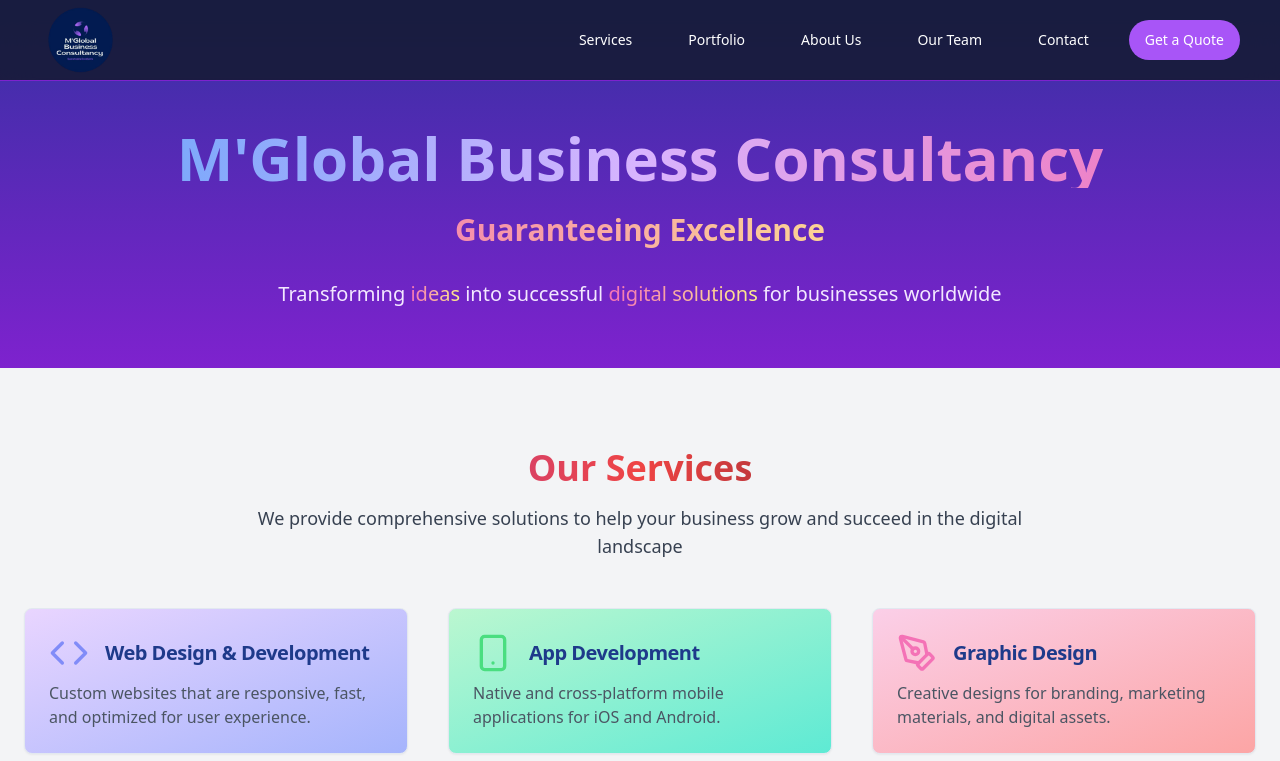
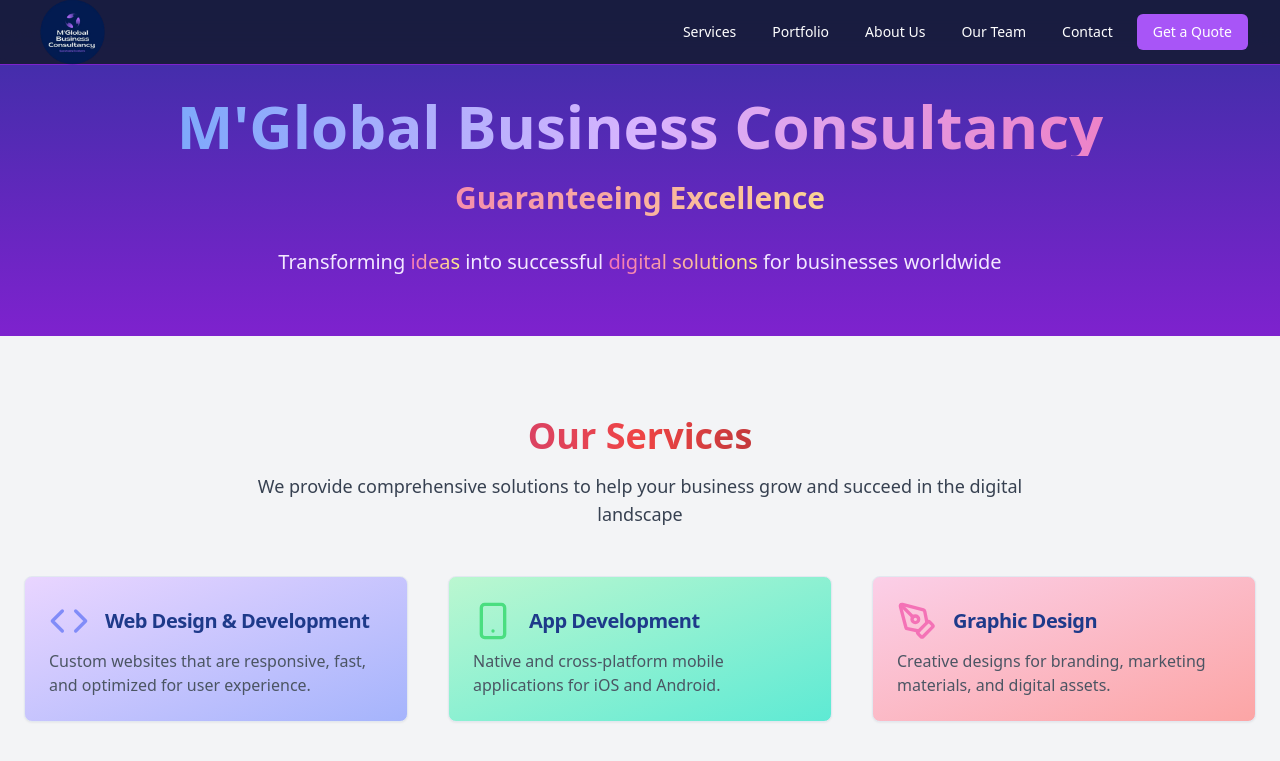
Before and after one commit to Montanah/M-Global-Business-Consultancy, a React (Vite) app: page / in a window 1280 px wide. Shown: the top 761 px of the page. Built offline with nearby package versions, Linux system fonts and the light colour scheme.

Commit message:
Reduce nav bar item size
Reduce the size of navigation bar items to decrease the space they occupy.

```diff
--- a/src/pages/Index.tsx
+++ b/src/pages/Index.tsx
@@ -71,29 +71,29 @@ const Index = () => {
         transition={{ duration: 0.8 }}
         className="border-b border-purple-700 bg-gray-900/80 backdrop-blur-lg fixed w-full z-20"
       >
-        <div className="max-w-7xl mx-auto px-6 sm:px-8 lg:px-10">
-          <div className="flex justify-between h-20 items-center">
+        <div className="max-w-7xl mx-auto px-4 sm:px-6 lg:px-8">
+          <div className="flex justify-between h-16 items-center">
             <Logo />
 
             {/* Desktop Navigation */}
-            <div className="hidden md:flex items-center space-x-6">
-              <a href="#services" onClick={(e) => smoothScroll(e, '#services')} className="text-white hover:text-purple-300 transition duration-300 ease-in-out transform hover:scale-110">
-                <Button variant="ghost" className="hover:rounded-full">Services</Button>
+            <div className="hidden md:flex items-center space-x-3">
+              <a href="#services" onClick={(e) => smoothScroll(e, '#services')} className="text-white hover:text-purple-300 transition duration-300">
+                <Button variant="ghost" size="sm" className="text-sm px-3 py-2">Services</Button>
               </a>
-              <a href="#portfolio" onClick={(e) => smoothScroll(e, '#portfolio')} className="text-white hover:text-purple-300 transition duration-300 ease-in-out transform hover:scale-110">
-                <Button variant="ghost" className="hover:rounded-full">Portfolio</Button>
+              <a href="#portfolio" onClick={(e) => smoothScroll(e, '#portfolio')} className="text-white hover:text-purple-300 transition duration-300">
+                <Button variant="ghost" size="sm" className="text-sm px-3 py-2">Portfolio</Button>
               </a>
-              <a href="/about" className="text-white hover:text-purple-300 transition duration-300 ease-in-out transform hover:scale-110">
-                <Button variant="ghost" className="hover:rounded-full">About Us</Button>
+              <a href="/about" className="text-white hover:text-purple-300 transition duration-300">
+                <Button variant="ghost" size="sm" className="text-sm px-3 py-2">About Us</Button>
               </a>
-              <a href="/team" className="text-white hover:text-purple-300 transition duration-300 ease-in-out transform hover:scale-110">
-                <Button variant="ghost" className="hover:rounded-full">Our Team</Button>
+              <a href="/team" className="text-white hover:text-purple-300 transition duration-300">
+                <Button variant="ghost" size="sm" className="text-sm px-3 py-2">Our Team</Button>
               </a>
-              <a href="#footer" onClick={(e) => smoothScroll(e, '#footer')} className="text-white hover:text-purple-300 transition duration-300 ease-in-out transform hover:scale-110">
-                <Button variant="ghost" className="hover:rounded-full">Contact</Button>
+              <a href="#footer" onClick={(e) => smoothScroll(e, '#footer')} className="text-white hover:text-purple-300 transition duration-300">
+                <Button variant="ghost" size="sm" className="text-sm px-3 py-2">Contact</Button>
               </a>
-              <a href="#footer" onClick={(e) => smoothScroll(e, '#footer')} className="text-white hover:text-purple-300 transition duration-300 ease-in-out transform hover:scale-110">
-                <Button className="bg-purple-500 hover:bg-purple-600 text-white rounded-full">Get a Quote</Button>
+              <a href="#footer" onClick={(e) => smoothScroll(e, '#footer')} className="text-white hover:text-purple-300 transition duration-300">
+                <Button size="sm" className="bg-purple-500 hover:bg-purple-600 text-white text-sm px-4 py-2">Get a Quote</Button>
               </a>
             </div>
 
@@ -101,8 +101,8 @@ const Index = () => {
             <div className="md:hidden">
               <Sheet open={isOpen} onOpenChange={setIsOpen}>
                 <SheetTrigger asChild>
-                  <Button variant="ghost" size="icon" className="h-10 w-10 text-white">
-                    <Menu className="h-6 w-6" />
+                  <Button variant="ghost" size="icon" className="h-8 w-8 text-white">
+                    <Menu className="h-5 w-5" />
                     <span className="sr-only">Open menu</span>
                   </Button>
                 </SheetTrigger>
@@ -157,7 +157,7 @@ const Index = () => {
       </motion.nav>
 
       {/* Hero Section */}
-      <motion.div variants={fadeInUp} initial="hidden" animate="visible" className="pt-32 pb-5 px-6 text-center bg-gradient-to-b from-indigo-800 to-purple-700 relative z-10"> {/* Added relative z-index */}
+      <motion.div variants={fadeInUp} initial="hidden" animate="visible" className="pt-24 pb-5 px-6 text-center bg-gradient-to-b from-indigo-800 to-purple-700 relative z-10"> {/* Added relative z-index */}
         <div className="max-w-7xl mx-auto">
           <h1 className="text-4xl md:text-6xl font-extrabold text-transparent bg-clip-text bg-gradient-to-r from-blue-400 via-purple-300 to-pink-400 mb-6 animate-fade-in">
             M'Global Business Consultancy
```
